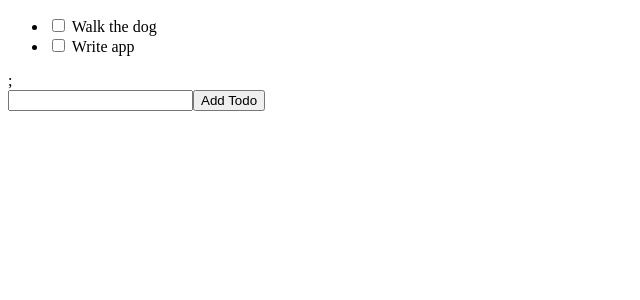
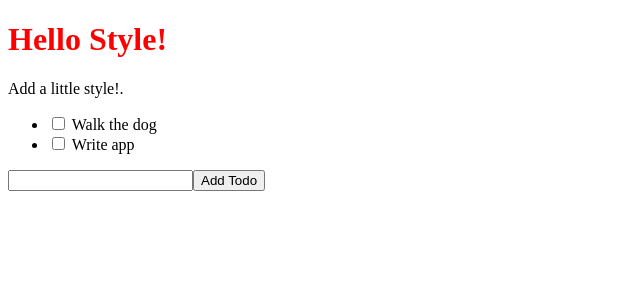
Before and after one commit to James-Muralles/TS-React-Todo, a React (Create React App) app: page / in a window 1280 px wide. Shown: the top 300 px of the page, without its empty margins (0-640 px from the left). Built offline with nearby package versions, Linux system fonts and the light colour scheme.

Commit message:
added sass style sheet

```diff
--- a/package.json
+++ b/package.json
@@ -10,6 +10,7 @@
     "@types/node": "^12.20.19",
     "@types/react": "^17.0.18",
     "@types/react-dom": "^17.0.9",
+    "node-sass": "^6.0.1",
     "react": "^17.0.2",
     "react-dom": "^17.0.2",
     "react-scripts": "4.0.3",
--- a/src/App.tsx
+++ b/src/App.tsx
@@ -38,7 +38,7 @@ function App() {
   }
   return (
   <>
-  <TodoList todos={todos} toggleTodo={toggleTodo}/>;
+  <TodoList todos={todos} toggleTodo={toggleTodo}/>
   <AddTodoForm addTodo={addTodo}/>
   </>
   )
--- a/src/TodoList.tsx
+++ b/src/TodoList.tsx
@@ -10,14 +10,17 @@ interface Props {
 
 export const TodoList: React.FC<Props> = ({todos, toggleTodo}) => {
     return (
-
+        <div>
+      <h1>Hello Style!</h1>
+      <p>Add a little style!.</p>
         <ul>
             {todos.map(todo =>(
                 <TodoListItem key={todo.text} todo={todo} toggleTodo={toggleTodo}/>
 
-            ))}
+                ))}
 
         </ul>
+                </div>
 
     )
 }
--- a/src/TodoListItem.tsx
+++ b/src/TodoListItem.tsx
@@ -1,4 +1,5 @@
 import React from 'react';
+import './styles.scss';
 
 
 interface Props {
--- /dev/null
+++ b/src/styles.scss
@@ -0,0 +1,5 @@
+$myColor: red;
+
+h1 {
+  color: $myColor;
+}
```
Also changed, not shown: 1 other file (tests, documents, lock files or other folders).
